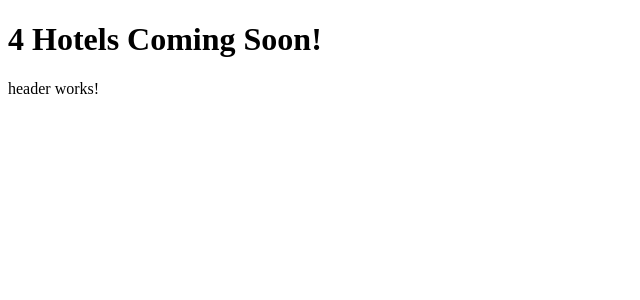
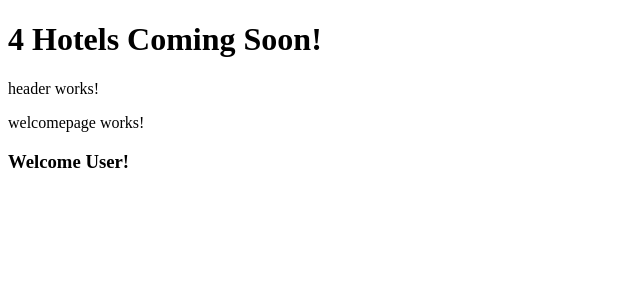
Before and after one commit to MalindiFrank/4hotels, an Angular app: page /home in a window 1280 px wide. Before the commit this address led to /. Shown: the top 300 px of the page, without its empty margins (0-640 px from the left). Built offline with nearby package versions, Linux system fonts and the light colour scheme.

Commit message:
updated routes and pages

```diff
--- a/src/app/app.routes.ts
+++ b/src/app/app.routes.ts
@@ -5,11 +5,17 @@ import { authGuard } from './auth/auth.guard';
 import { NgModule } from '@angular/core';
 import { HomepageComponent } from './pages/homepage/homepage.component';
 
-
 export const routes: Routes = [
   { path: '', component: HomepageComponent },
   { path: 'login', component: LoginComponent },
   { path: 'register', component: RegisterComponent },
+  {
+    path: 'home',
+    loadComponent: () =>
+      import('./pages/welcomepage/welcomepage.component').then(
+        (m) => m.WelcomepageComponent
+      ),
+  },
   {
     path: 'rooms',
     loadComponent: () =>
--- a/src/app/pages/welcomepage/welcomepage.component.html
+++ b/src/app/pages/welcomepage/welcomepage.component.html
@@ -1 +1,2 @@
 <p>welcomepage works!</p>
+<h3>Welcome User!</h3>
```
